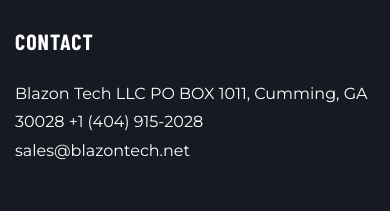
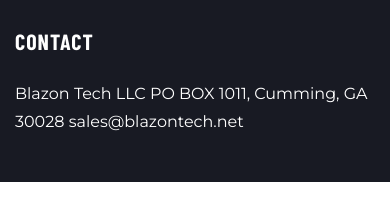
Before and after one commit to blazon-tech/blazon.tech, a plain HTML site: page index.html in a window 390 px wide. Shown: the part 7146-7357 px from the top of the page. After the commit the page ends 7328 px from the top, so only its background shows below. Drawn offline with nearby package versions, Linux system fonts and the light colour scheme.

Commit message:
remove phone

```diff
--- a/index.html
+++ b/index.html
@@ -45,11 +45,7 @@
     >
       <div class="container-fluid">
         <a class="navbar-brand" href="index.html">
-          <img
-            src="./images/logo-png.png"
-            height="15%"
-            width="30%"
-          />
+          <img src="./images/logo-png.png" height="15%" width="30%" />
         </a>
         <button
           class="navbar-toggler"
@@ -468,7 +464,7 @@
                 <span class="text-white"
                   >Blazon Tech LLC PO BOX 1011, Cumming, GA 30028</span
                 >
-                <span class="text-white"> +1 (404) 915-2028</span>
+
                 <span class="text-white"> sales@blazontech.net</span>
               </div>
             </div>
```
